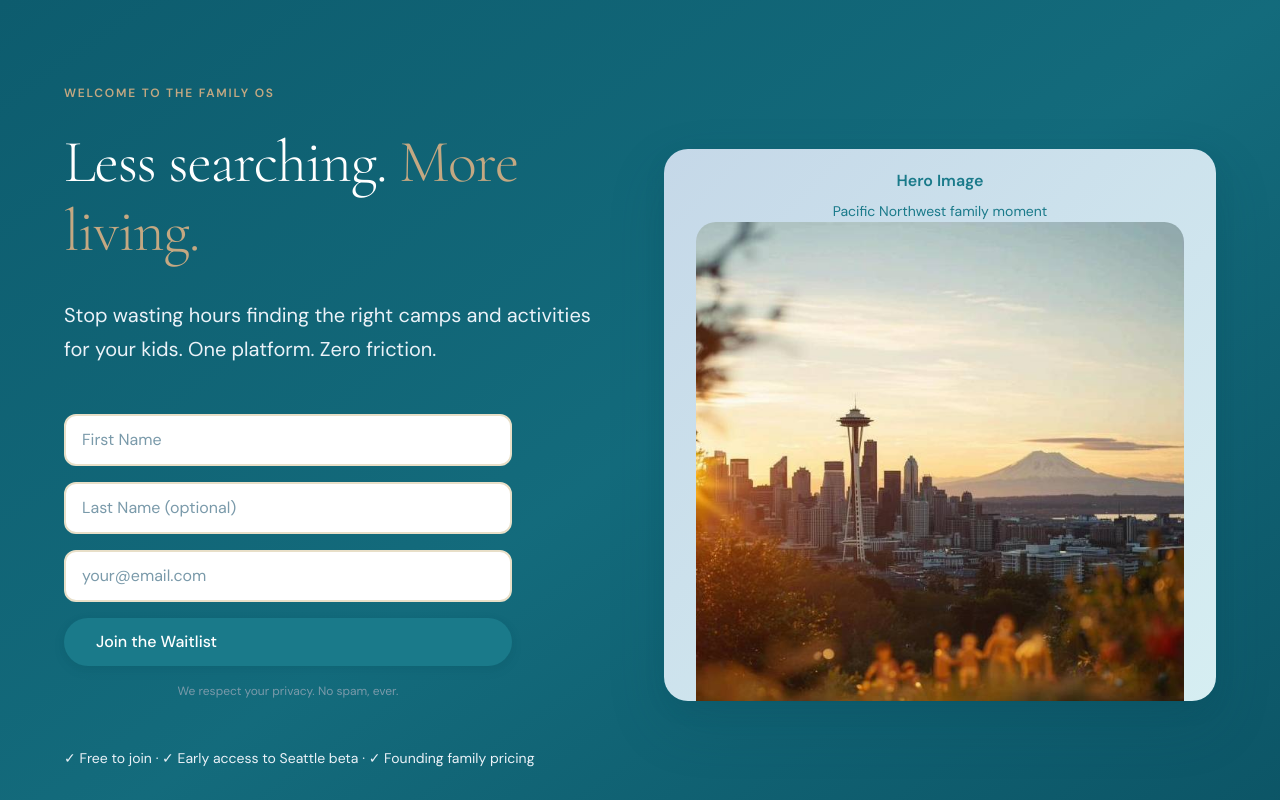
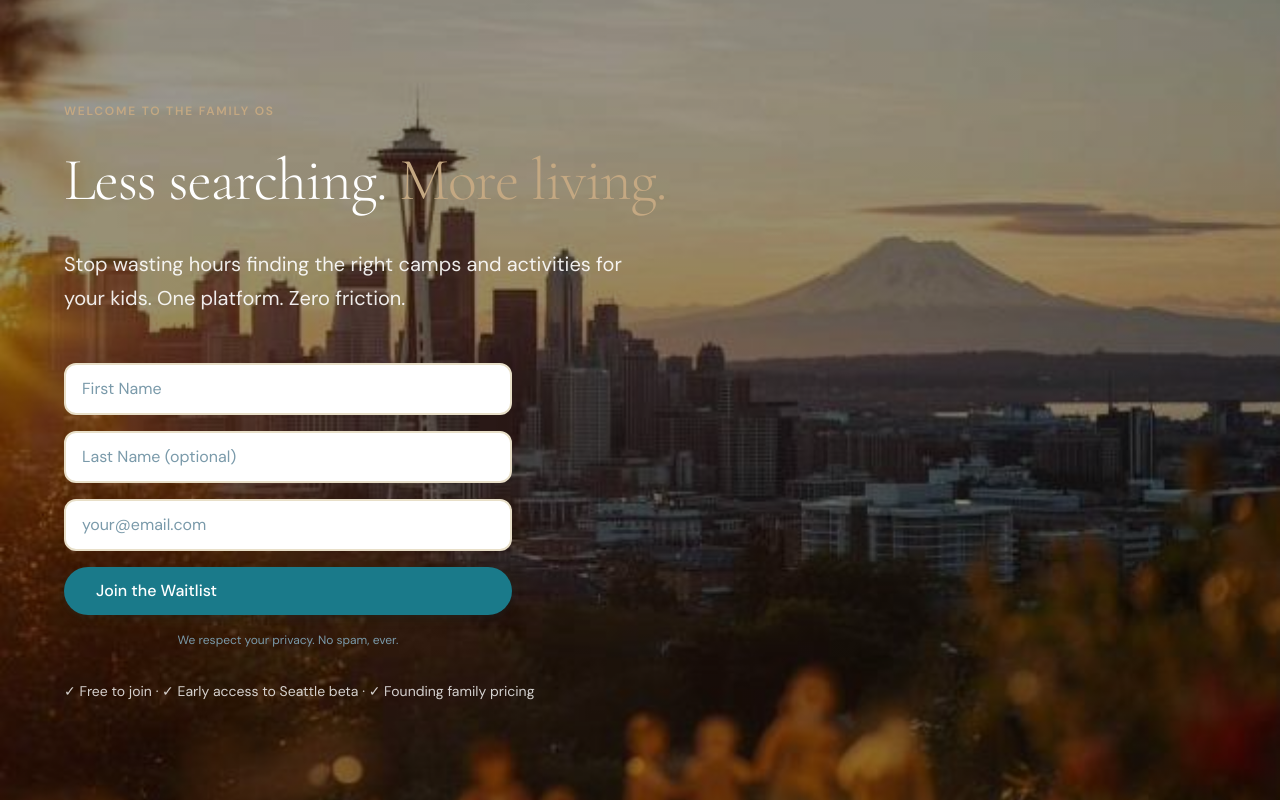
Before and after one commit to thelittlesound/littlesound-landing, a Next.js app: page / in a window 1280 px wide. Shown: the top 800 px of the page. Built offline with nearby package versions, Linux system fonts and the light colour scheme.

Commit message:
Update hero to use Seattle skyline as full-bleed background

```diff
--- a/app/components/Hero.tsx
+++ b/app/components/Hero.tsx
@@ -4,52 +4,34 @@ import WaitlistForm from './WaitlistForm';
 
 export default function Hero() {
   return (
-    <section className="relative bg-teal-800 text-white overflow-hidden pt-20 pb-32">
-      {/* Subtle gradient overlay */}
-      <div className="absolute inset-0 bg-gradient-to-br from-teal-800 via-teal-700 to-teal-900 opacity-50" />
-
-      <div className="container relative z-10 grid grid-cols-1 md:grid-cols-2 gap-12 items-center">
-        {/* Left column - Headline & CTA */}
-        <div>
+    <section
+      className="relative w-full min-h-screen flex items-center justify-start bg-cover bg-center"
+      style={{
+        backgroundImage: 'linear-gradient(rgba(0,0,0,0.4), rgba(0,0,0,0.4)), url(/images/hero.jpg)',
+      }}
+    >
+      <div className="container relative z-10 max-w-2xl py-20">
         <div className="mb-6">
           <span className="text-label text-gold">Welcome to the family os</span>
         </div>
 
-          <h1 className="text-display-lg mb-8 leading-tight">
+        <h1 className="text-display-lg mb-8 leading-tight text-white">
           Less searching.{' '}
           <span className="text-gold">More living.</span>
         </h1>
 
-          <p className="text-lg leading-relaxed mb-12 text-blue-grey-100">
+        <p className="text-lg leading-relaxed mb-12 text-white/90 max-w-xl">
           Stop wasting hours finding the right camps and activities for your kids. One platform. Zero friction.
         </p>
 
-          <div className="flex items-center gap-6 mb-12">
+        <div className="flex items-center gap-6 mb-8">
           <WaitlistForm />
         </div>
 
-          <p className="text-sm text-blue-grey-100">
+        <p className="text-sm text-white/80">
           ✓ Free to join · ✓ Early access to Seattle beta · ✓ Founding family pricing
         </p>
       </div>
-
-        {/* Right column - Hero image placeholder */}
-        <div className="relative hidden md:block">
-          <div className="bg-gradient-to-br from-blue-grey-300 to-teal-100 rounded-3xl aspect-square flex items-center justify-center overflow-hidden shadow-xl">
-            <div className="text-center text-teal-700 p-8">
-              <div className="text-6xl mb-4">📸</div>
-              <p className="font-semibold">Hero Image</p>
-              <p className="text-sm mt-2">Pacific Northwest family moment</p>
-              <img src="/images/hero.jpg" alt="Little Sound family activities" className="w-full h-auto rounded-lg" />
-            </div>
-          </div>
-        </div>
-      </div>
-
-      {/* Wave divider */}
-      <div className="absolute bottom-0 left-0 right-0 h-20 bg-white" style={{
-        clipPath: 'polygon(0 50%, 0 100%, 100% 100%, 100% 0%)',
-      }} />
     </section>
   );
 }
```
Lines whose indentation alone changed are shown as unchanged.
